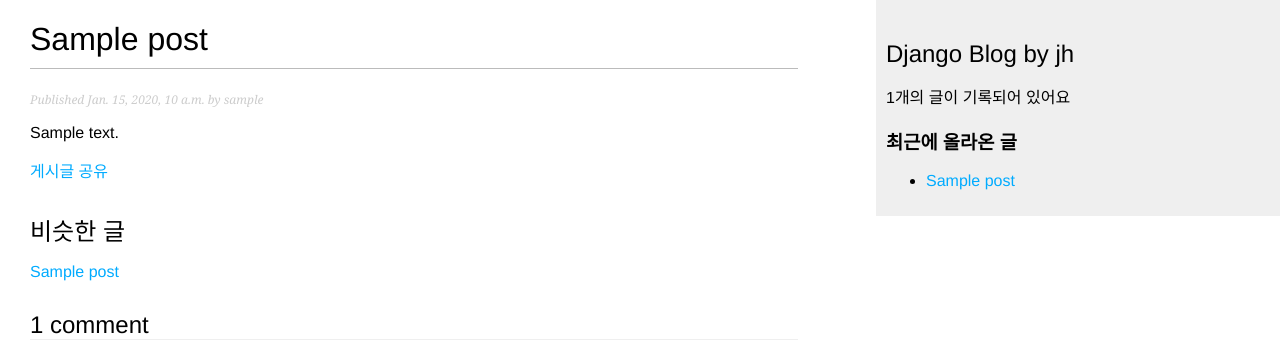
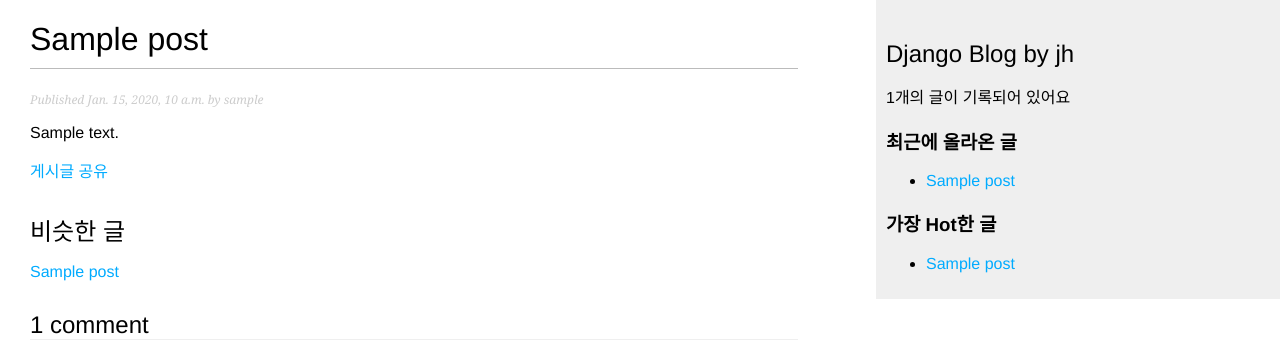
Before and after one commit to likelion-backend-6th/DjangoProject_LeeJinHo, a Django app: template blog/templates/blog/post/detail.html in a window 1280 px wide. Shown: the top 340 px of the page. Run offline with Django 4.2, Linux system fonts and the light colour scheme; tables that the repository leaves empty hold one stand-in row (values such as "Sample post"); the template is opened without the code that fills it: values that come from a table or form of the project are taken from there, most other values are stand-ins (such as "Sample title", 1, 10 or a date in 2020).

Commit message:
[추가]마크다운 게시물 문법 적용(미완)

```diff
--- a/blog/templates/blog/base.html
+++ b/blog/templates/blog/base.html
@@ -23,6 +23,15 @@
     </p>
     <h3>최근에 올라온 글</h3>
     {% show_latest_posts 3 %}
+    <h3>가장 Hot한 글</h3>
+    {% get_most_commented_posts as most_commented_post %}
+    <ul>
+        {% for post in most_commented_post %}
+            <li>
+                <a href="{{ post.get_absolute_url }}">{{ post.title }}</a>
+            </li>
+        {% endfor %}
+    </ul>
 </div>
 </body>
 </html>
--- a/blog/templates/blog/post/detail.html
+++ b/blog/templates/blog/post/detail.html
@@ -1,4 +1,5 @@
 {% extends 'blog/base.html' %}
+{% load blog_tags %}
 
 {% block title %}{{ post.title }}{% endblock title %}
 
@@ -7,7 +8,7 @@
     <p class="date">
         Published {{ post.publish }} by {{ post.author }}
     </p>
-    {{ post.body|linebreaks }}
+    {{ post.body|markdown }}
     <p>
         <a href="{% url "blog:post_share" post.id %}">
             게시글 공유
--- a/blog/templates/blog/post/list.html
+++ b/blog/templates/blog/post/list.html
@@ -1,4 +1,5 @@
 {% extends 'blog/base.html' %}
+{% load blog_tags %}
 {% block title %}My Blog{% endblock title %}
 {% block content %}
     <h1>개발자의 블로그</h1>
@@ -23,7 +24,7 @@
         <p class="date">
             Published {{ post.publish }} by {{ post.author }}
         </p>
-        {{ post.body|truncatewords:30|linebreaks }}
+        {{ post.body|markdown|truncatewords_html:30 }}
     {% endfor %}
     {% if page_obj != null %}
         {% include "pagination.html" with page=page_obj %}
--- a/blog/templatetags/blog_tags.py
+++ b/blog/templatetags/blog_tags.py
@@ -1,5 +1,8 @@
 from django import template
 from ..models import Post
+from django.db.models import Count
+from django.utils.safestring import mark_safe
+import markdown
 
 register = template.Library()
 
@@ -13,3 +16,15 @@ def total_posts():
 def show_latest_posts(count=5):
     latest_posts = Post.published.order_by('-publish')[:count]
     return {'latest_posts': latest_posts}
+
+
+@register.simple_tag
+def get_most_commented_posts(count=3):
+    return Post.published.annotate(
+        total_comments=Count('comments')
+    ).order_by('-total_comments')[:count]
+
+
+@register.filter(name='markdown')
+def markdown_format(text):
+    return mark_safe(markdown.markdown(text))
```
